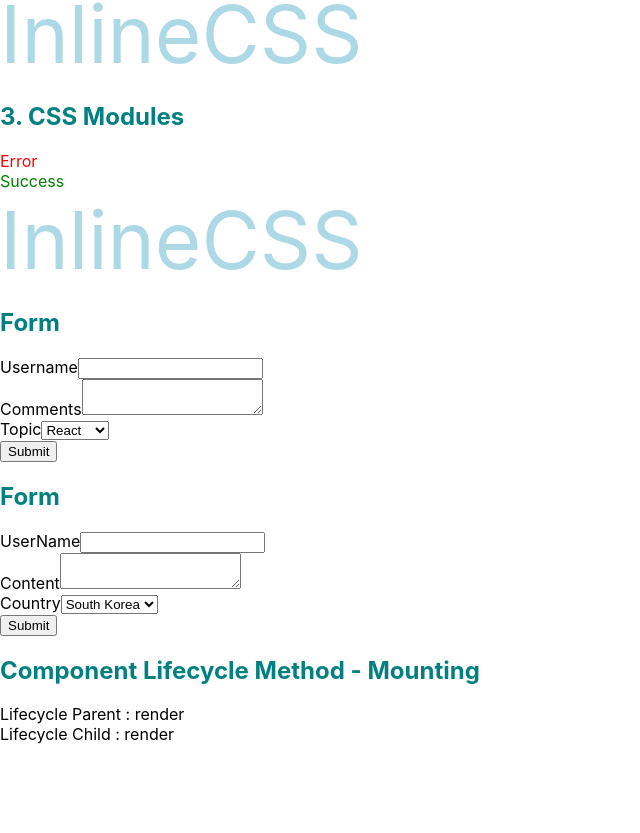
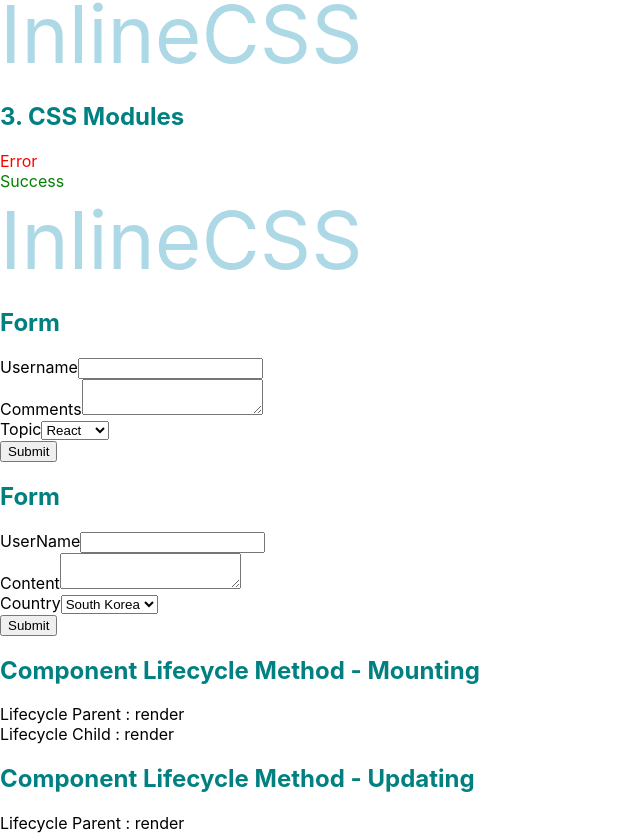
Before and after one commit to bruadarach/react-review, a React (Create React App) app: page / in a window 1280 px wide. Shown: the part 2780-3613 px from the top of the page, without its empty margins (0-640 px from the left). Before the commit the page ends 3524 px from the top, so only its background shows below. Built offline with nearby package versions, Linux system fonts and the light colour scheme.

Commit message:
feat: react review

```diff
--- a/src/App.js
+++ b/src/App.js
@@ -24,6 +24,7 @@ import ConditionalRenderingFunction from "./components/ConditionalRenderingFunct
 import FormClass from "./components/FormClass";
 import FormFunction from "./components/FormFunction";
 import LifecycleMethodMounting from "./components/LifecycleMethodMounting";
+import LifecycleMethodUpdating from "./components/LifecycleMethodUpdating";
 
 function App() {
   return (
@@ -107,15 +108,18 @@ function App() {
       {/* CSS Modules - not applied in the Child Component*/}
       <div className={styles.success}>Success</div>
       <InlineCSS />
-      {/* Form Handling - input, textarea, select*/}
+      {/* Form Handling - input, textarea, select */}
       <h2>Form</h2>
       <FormClass />
-      {/* Form Handling - input, textarea, select*/}
+      {/* Form Handling - input, textarea, select */}
       <h2>Form</h2>
       <FormFunction />
-      {/* Component Lifecycle Methods - Mounting*/}
+      {/* Component Lifecycle Methods - Mounting */}
       <h2>Component Lifecycle Method - Mounting</h2>
       <LifecycleMethodMounting />
+      {/* Component Lifecycle Methods - Updating */}
+      <h2>Component Lifecycle Method - Updating</h2>
+      <LifecycleMethodUpdating />
     </>
   );
 }
--- /dev/null
+++ b/src/components/LifecycleMethodUpdating.js
@@ -0,0 +1,55 @@
+import React, { Component } from "react";
+
+export class LifecycleMethodUpdating extends Component {
+  // rconst
+  // 0. constructor
+  constructor(props) {
+    super(props);
+
+    this.state = {
+      name: "Sujeong Ji",
+    };
+
+    console.log("1. Parent : lifecycleMountingClass - constructor");
+  }
+
+  // 1. static getDerivedStateFromProps
+  // this method gets access to props and state as parameters, and
+  // has to return the new state or null
+  static getDerivedStateFromProps(props, state) {
+    console.log(
+      "2. Parent : lifecycleUpdatingClass - getDerivedStateFromProps"
+    );
+    return null;
+  }
+
+  // 2. shouldComponentUpdate
+  shouldComponentUpdate() {
+    console.log("2. Parent : lifecycleUpdatingClass - shouldComponentUpdate");
+    return true;
+  }
+
+  // 4. getSnapshotBeforeUpdate
+  getSnapshotBeforeUpdate(prevProps, prevState) {
+    console.log("4. Parent : lifecycleUpdatingClass - getSnapshotBeforeUpdate");
+    return null;
+  }
+
+  // 5. componentDidUpdate
+  componentDidUpdate() {
+    console.log("5. Parent : lifecycleUpdatingClass - componentDidUpdate");
+  }
+
+  // 3. render
+  render() {
+    console.log("3. Parent :lifecycleUpdatingClass - render");
+    return (
+      <div>
+        Lifecycle Parent : render
+        {/* <LifecycleMethodMountingChildComponent /> */}
+      </div>
+    );
+  }
+}
+
+export default LifecycleMethodUpdating;
```
